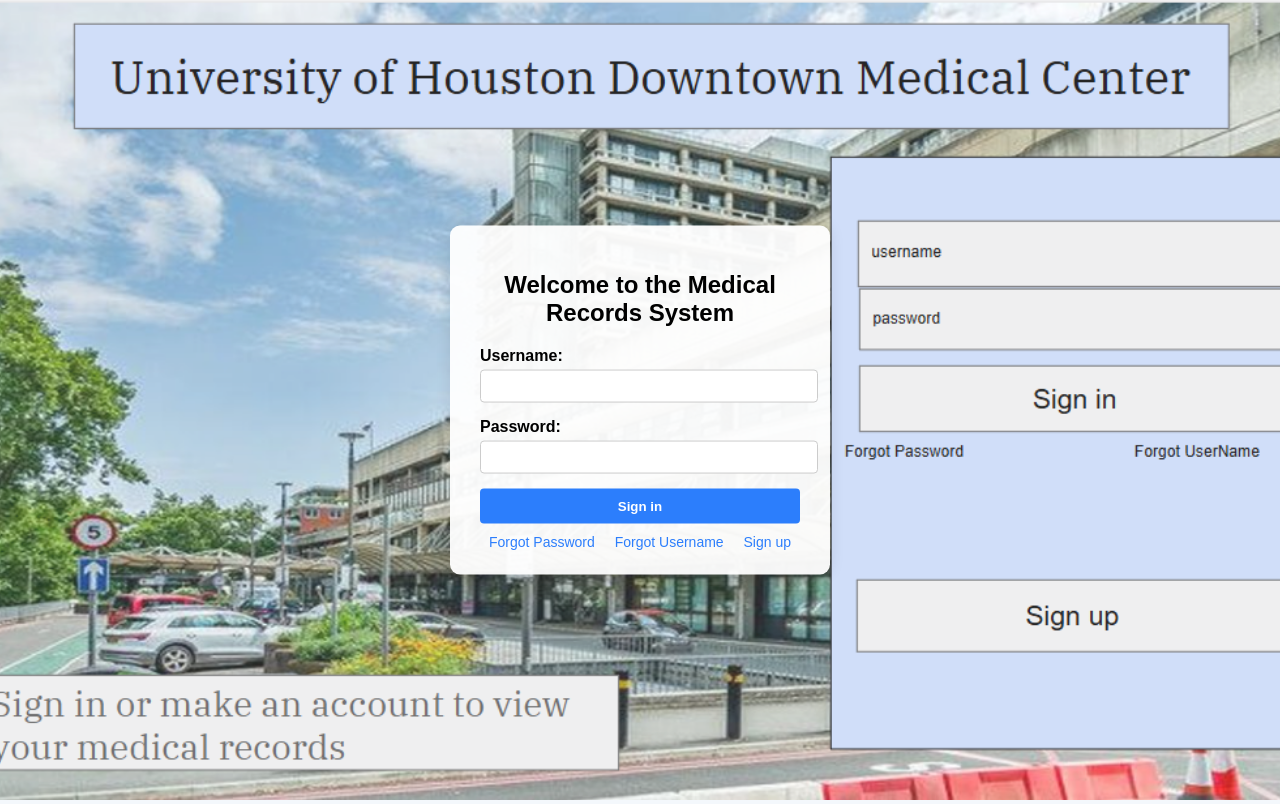
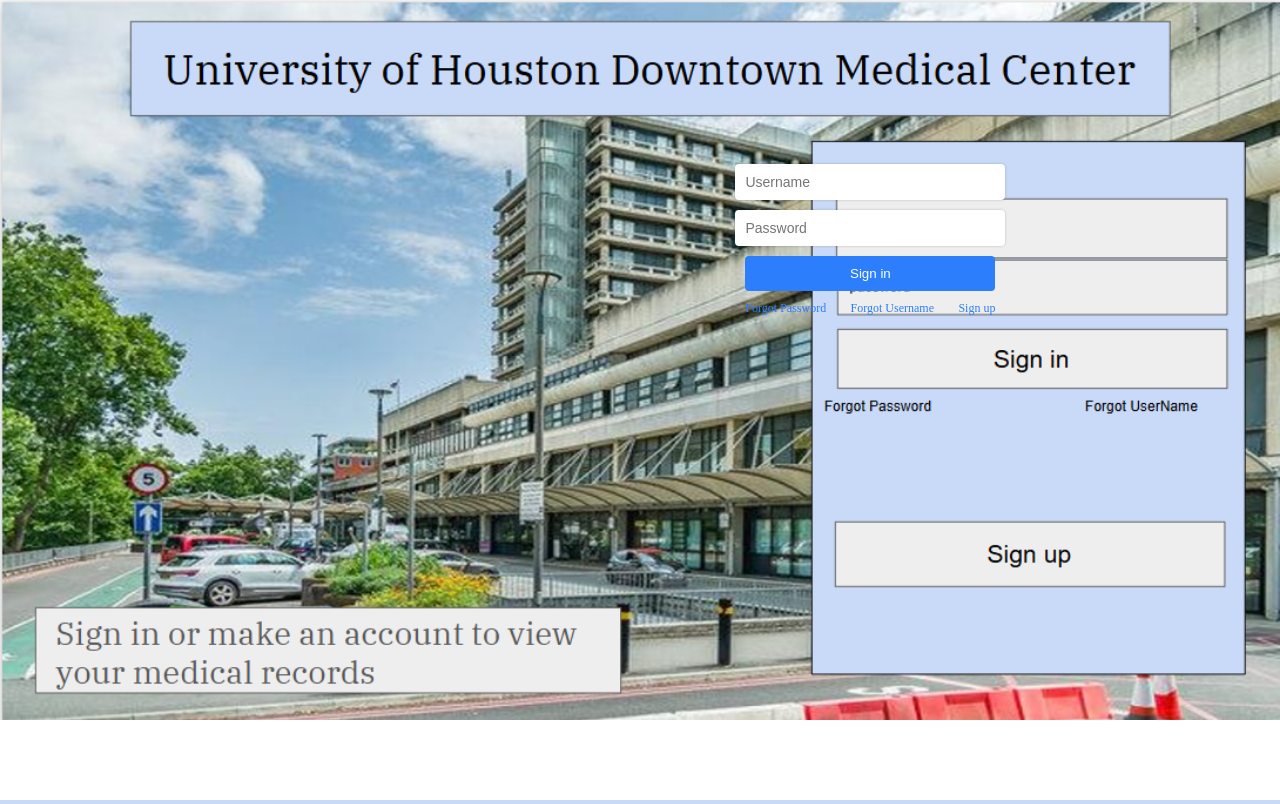
Before and after one commit to Confetti-pop/Software-engineering-project, a Flask app: page / in a window 1280 px wide. Run offline with Flask 3, Linux system fonts and the light colour scheme.

Commit message:
fixing image

```diff
--- a/Medical_web/static/style.css
+++ b/Medical_web/static/style.css
@@ -1,81 +1,62 @@
-/* Make background image fill the screen */
-body.login-page {
+body.blended-login {
     margin: 0;
     padding: 0;
-    font-family: Arial, sans-serif;
-    background-color: #f4f8fc;
+    overflow: hidden;
     position: relative;
     height: 100vh;
-    overflow: hidden;
 }
 
-.background-container {
-    position: absolute;
-    top: 0;
-    left: 0;
-    width: 100%;
-    height: 100%;
-    z-index: -1;
-}
-
-.background-img {
+.image-container img {
     width: 100%;
     height: 100%;
     object-fit: cover;
-    opacity: 0.85;
+    display: block;
 }
 
-/* Style login form box */
-.login-form {
+/* Position the form absolutely over the image */
+.image-overlay-form {
     position: absolute;
-    top: 50%;
-    left: 50%;
+    top: 30%; /* adjust based on your image */
+    left: 68%; /* adjust based on your image */
     transform: translate(-50%, -50%);
-    background-color: rgba(255, 255, 255, 0.95);
-    padding: 25px 30px;
-    border-radius: 10px;
-    box-shadow: 0 0 15px rgba(0,0,0,0.1);
-    width: 320px;
-    text-align: center;
+    width: 250px;
+    display: flex;
+    flex-direction: column;
+    align-items: center;
 }
 
-.login-form h2 {
-    margin-bottom: 20px;
+/* Input fields positioned */
+.overlay-input {
+    width: 100%;
+    padding: 10px;
+    margin-bottom: 10px;
+    border: none;
+    border-radius: 4px;
+    box-shadow: 0 0 3px rgba(0,0,0,0.2);
+    font-size: 14px;
 }
 
-.login-form label {
-    display: block;
-    text-align: left;
-    margin-bottom: 5px;
-    font-weight: bold;
-}
-
-.login-form input {
-    width: 100%;
-    padding: 8px;
-    margin-bottom: 15px;
-    border: 1px solid #ccc;
-    border-radius: 4px;
-}
-
-.login-form button {
+/* Sign in button */
+.overlay-button {
     width: 100%;
     padding: 10px;
     background-color: #2c7efc;
     color: white;
     border: none;
     border-radius: 4px;
-    font-weight: bold;
     cursor: pointer;
+    margin-bottom: 10px;
 }
 
-.login-form .login-links {
-    margin-top: 10px;
-    font-size: 14px;
+/* Links under the form */
+.overlay-links {
+    display: flex;
+    justify-content: space-between;
+    width: 100%;
+    font-size: 12px;
 }
 
-.login-form .login-links a {
-    margin: 0 8px;
+.overlay-links a {
     color: #2c7efc;
     text-decoration: none;
 }
--- a/Medical_web/templates/login.html
+++ b/Medical_web/templates/login.html
@@ -5,32 +5,25 @@
     <title>Login - Medical Portal</title>
     <link rel="stylesheet" href="{{ url_for('static', filename='style.css') }}">
 </head>
-<body class="login-page">
+<body class="blended-login">
 
     <!-- Background Image -->
-    <div class="background-container">
-        <img src="{{ url_for('static', filename='image4.png') }}" alt="Login visual" class="background-img">
+    <div class="image-container">
+        <img src="{{ url_for('static', filename='image4.png') }}" alt="Login visual">
     </div>
 
-    <!-- Login Form -->
-    <div class="login-form">
-        <h2>Welcome to the Medical Records System</h2>
-        <form method="POST" action="{{ url_for('login') }}">
-            <label for="username">Username:</label>
-            <input type="text" id="username" name="username" required>
+    <!-- Overlayed functional form -->
+    <form method="POST" action="{{ url_for('login') }}" class="image-overlay-form">
+        <input type="text" name="username" placeholder="Username" required class="overlay-input username">
+        <input type="password" name="password" placeholder="Password" required class="overlay-input password">
+        <button type="submit" class="overlay-button">Sign in</button>
 
-            <label for="password">Password:</label>
-            <input type="password" id="password" name="password" required>
-
-            <button type="submit">Sign in</button>
-
-            <div class="login-links">
-                <a href="#">Forgot Password</a>
-                <a href="#">Forgot Username</a>
-                <a href="#">Sign up</a>
-            </div>
-        </form>
-    </div>
+        <div class="overlay-links">
+            <a href="#">Forgot Password</a>
+            <a href="#">Forgot Username</a>
+            <a href="#">Sign up</a>
+        </div>
+    </form>
 
 </body>
 </html>
```
